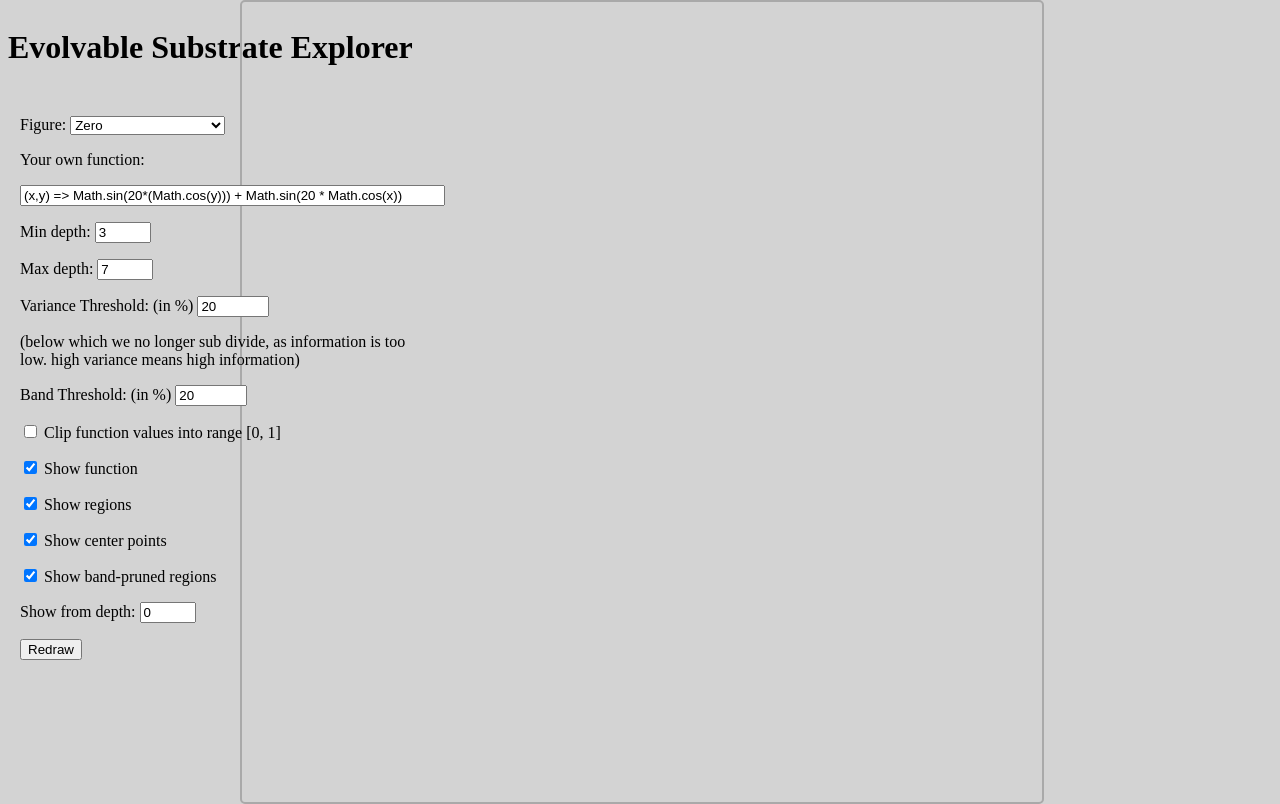
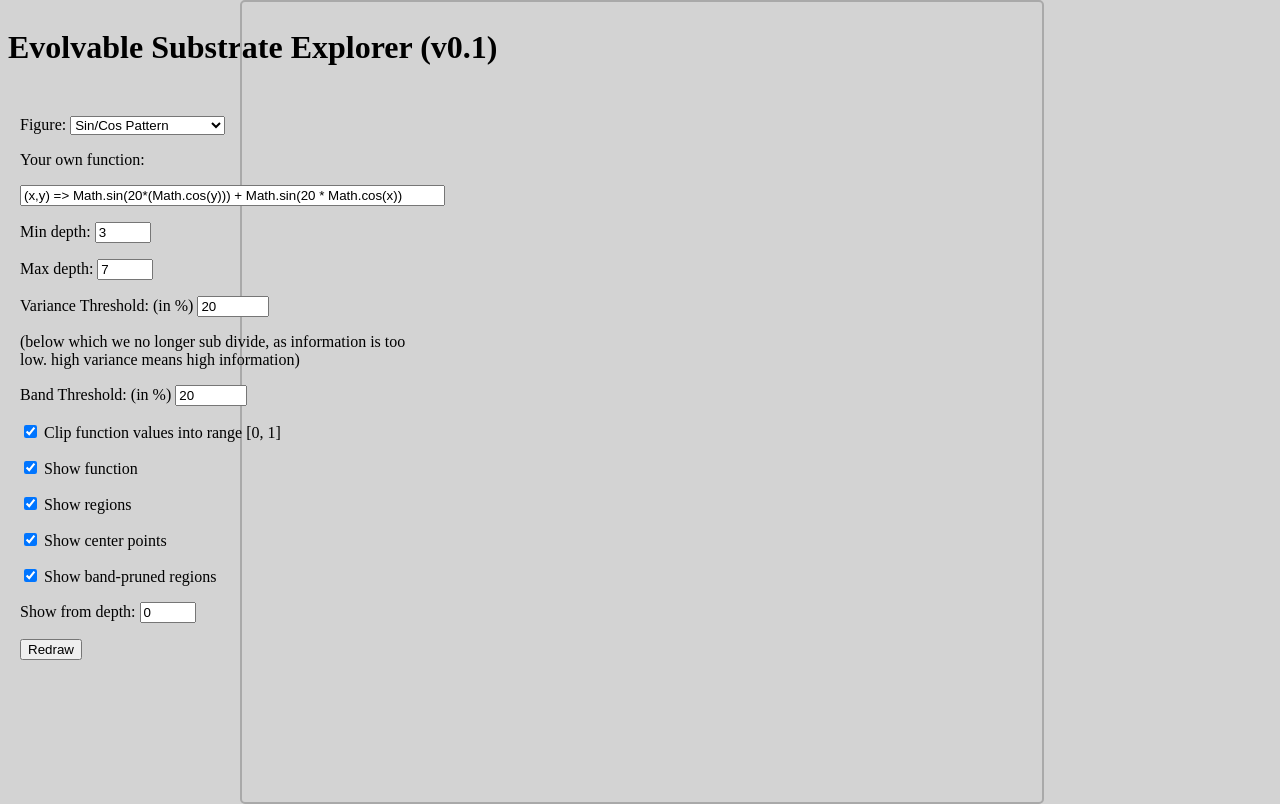
Before and after one commit to mneumann/evolvable-substrate-rs, a plain HTML site: page explorer/index.html in a window 1280 px wide. Drawn offline with Linux system fonts and the light colour scheme.

Commit message:
explorer - Change a couple of defaults

```diff
--- a/explorer/index.html
+++ b/explorer/index.html
@@ -4,7 +4,7 @@
 </head>
 <body style="background-color: lightgray;">
   <div style="position: absolute;">
-    <h1>Evolvable Substrate Explorer</h1>
+    <h1>Evolvable Substrate Explorer (v0.1)</h1>
   </div>
   <div style="width: 100%; height: 100%;">
     <div style="margin: auto; width: 800px; height: 800px; position: relative; top: 50%; -webkit-transform: translateY(-50%); -ms-transform: translateY(-50%); transform: translateY(-50%);">
@@ -14,11 +14,11 @@
     <form style="position: absolute; top: 100px; left: 20px;">
         <p>
         <label for="function">Figure: </label>
-        <select id="function" value="figure_e" onchange="javascript: redraw()">
+        <select id="function" onchange="javascript: redraw()">
           <option value="zero">Zero</option>
           <option value="circle">Circle</option>
           <option value="four_squares_diag">Four squares diagonal</option>
-          <option value="sin_cos_pattern">Sin/Cos Pattern</option>
+          <option selected value="sin_cos_pattern">Sin/Cos Pattern</option>
           <option value="figure_c">Figure c</option>
           <option value="figure_e">Figure e</option>
           <option value="your_own">Your own (below)</option>
@@ -50,7 +50,7 @@
         <input type="number" id="band_threshold" min="0" max="1000" step="1" name="band_threshold" value="20" onchange="redraw()">
 
         <p>
-        <input type="checkbox" id="clip01" value="ON" onchange="redraw() "/>
+        <input type="checkbox" id="clip01" value="ON" checked onchange="redraw() "/>
         <label for="clip01">Clip function values into range [0, 1]</label>
 
         <p>
```
